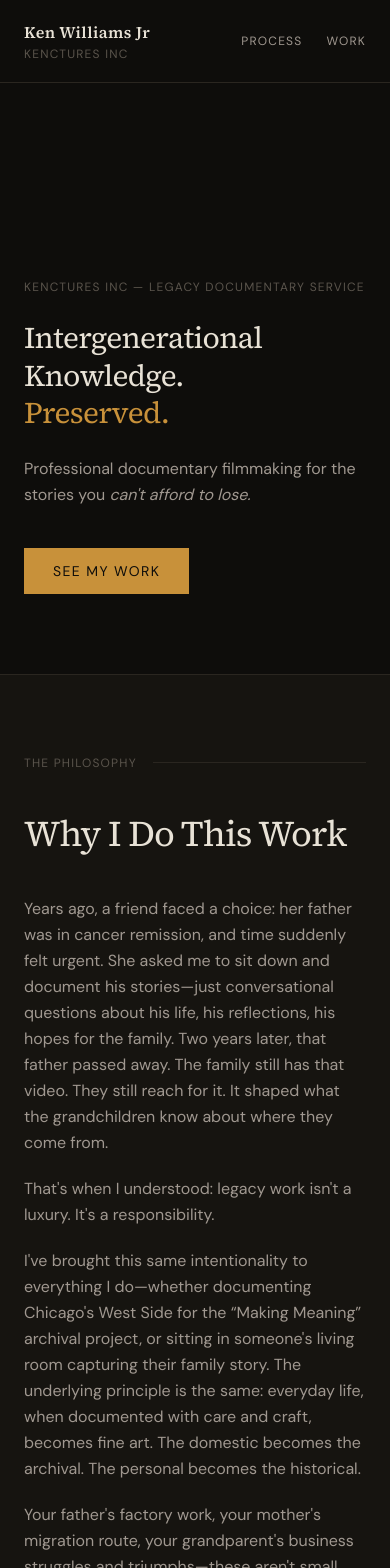
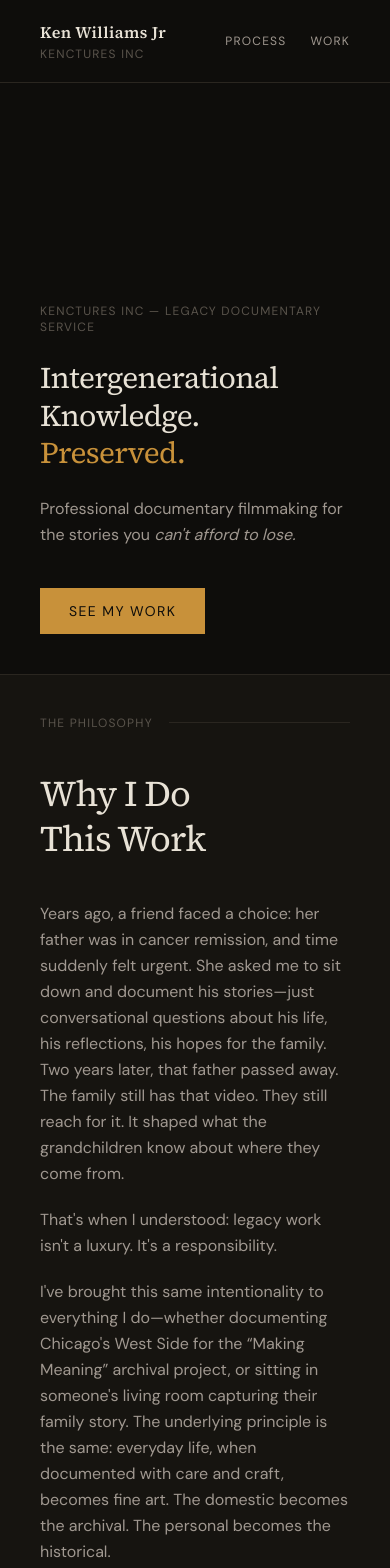
Before and after one commit to KenDigital7/ceola-oware-doc-proposal, a Next.js app: page / in a window 390 px wide. Shown: the top 1568 px of the page. Built offline with nearby package versions, Linux system fonts and the light colour scheme.

Commit message:
style: standardize padding to 40px across all breakpoints
Remove responsive padding variants for uniform spacing.

```diff
--- a/app/layout.tsx
+++ b/app/layout.tsx
@@ -42,7 +42,7 @@ export default function RootLayout({
 
         {/* Header */}
         <header className="border-b border-border">
-          <div className="mx-auto flex max-w-doc flex-wrap items-center justify-between gap-3 px-6 py-5 sm:px-10">
+          <div className="mx-auto flex max-w-doc flex-wrap items-center justify-between gap-3 px-10 py-5">
             <div>
               <p className="font-serif text-base font-semibold tracking-wide text-foreground">
                 Ken Williams Jr
@@ -71,7 +71,7 @@ export default function RootLayout({
         {children}
 
         {/* Footer */}
-        <footer className="mt-20 border-t border-border px-6 py-10 sm:px-10">
+        <footer className="mt-10 border-t border-border px-10 py-10">
           <div className="mx-auto max-w-doc flex flex-col items-center gap-3 text-center">
             <p className="font-serif text-sm text-foreground-muted">
               <a
--- a/components/VimeoGrid.tsx
+++ b/components/VimeoGrid.tsx
@@ -31,7 +31,7 @@ export function VimeoGrid() {
   return (
     <section
       aria-labelledby="sample-work-heading"
-      className="px-6 pb-16 pt-12 sm:px-10"
+      className="px-10 py-10"
     >
       <div className="mx-auto max-w-doc">
         {/* Section label */}
--- a/components/landing/About.tsx
+++ b/components/landing/About.tsx
@@ -6,7 +6,7 @@ export function About() {
       aria-labelledby="about-heading"
       className="border-t border-border bg-surface"
     >
-      <div className="mx-auto max-w-doc px-6 py-20 sm:px-10 sm:py-28">
+      <div className="mx-auto max-w-doc px-10 py-10">
         <SectionLabel label="The Philosophy" />
 
         <div className="flex flex-col gap-10">
--- a/components/landing/Hero.tsx
+++ b/components/landing/Hero.tsx
@@ -6,7 +6,7 @@ export function Hero() {
       aria-labelledby="hero-heading"
       className="flex min-h-[70vh] flex-col justify-end"
     >
-      <div className="mx-auto w-full max-w-doc px-6 pb-20 pt-24 sm:px-10 sm:pb-28">
+      <div className="mx-auto w-full max-w-doc px-10 pb-10 pt-10">
         <p className="mb-6 text-xs uppercase tracking-widest text-foreground-subtle">
           Kenctures Inc &mdash; Legacy Documentary Service
         </p>
--- a/components/landing/Package.tsx
+++ b/components/landing/Package.tsx
@@ -61,7 +61,7 @@ export function Package() {
       aria-labelledby="package-heading"
       className="border-t border-border"
     >
-      <div className="mx-auto max-w-doc px-6 py-20 sm:px-10 sm:py-28">
+      <div className="mx-auto max-w-doc px-10 py-10">
         <SectionLabel label="The Production Package" />
 
         {/* Headline + price */}
--- a/components/landing/Process.tsx
+++ b/components/landing/Process.tsx
@@ -30,7 +30,7 @@ export function Process() {
       aria-labelledby="process-heading"
       className="border-t border-border bg-surface"
     >
-      <div className="mx-auto max-w-doc px-6 py-20 sm:px-10 sm:py-28">
+      <div className="mx-auto max-w-doc px-10 py-10">
         <SectionLabel label="How to Begin" />
 
         <h2
```
